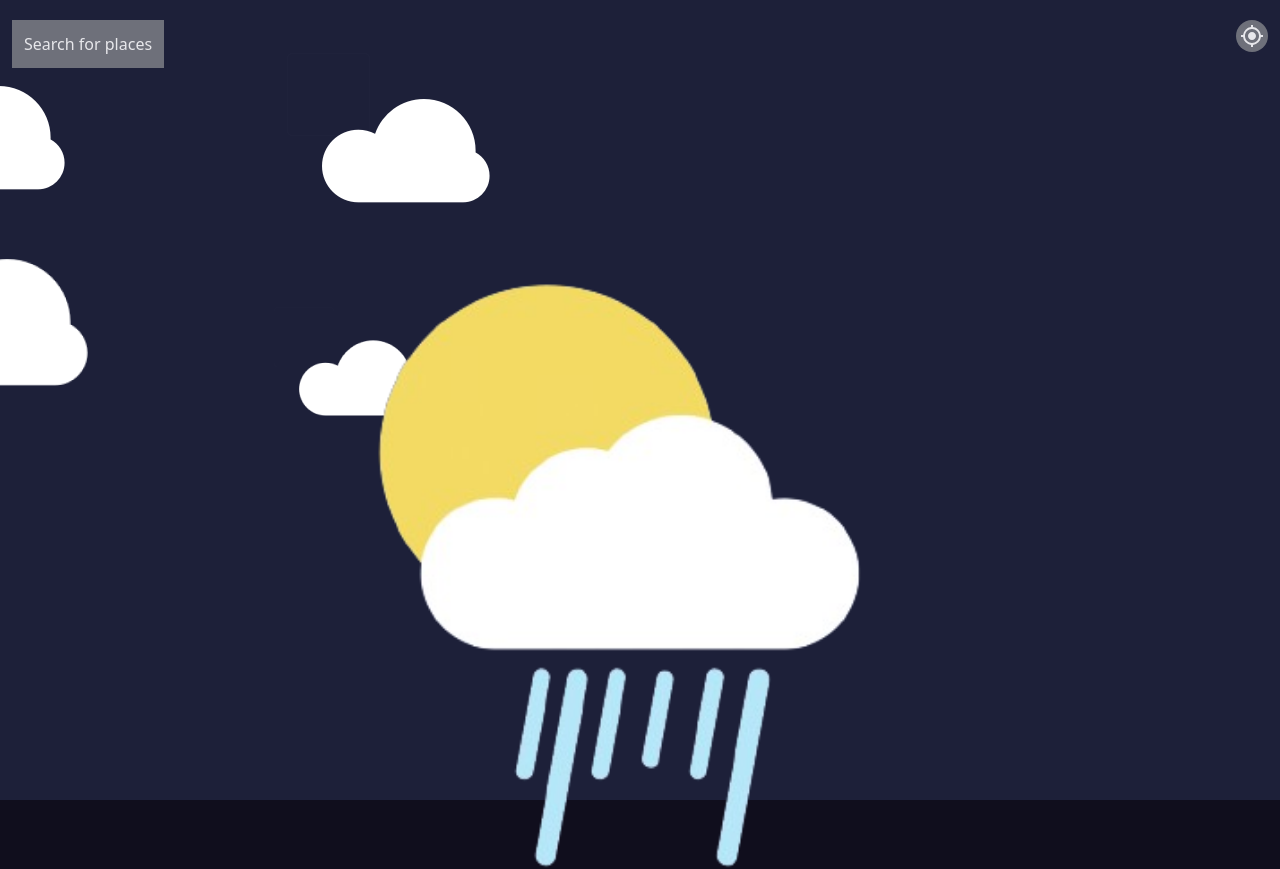
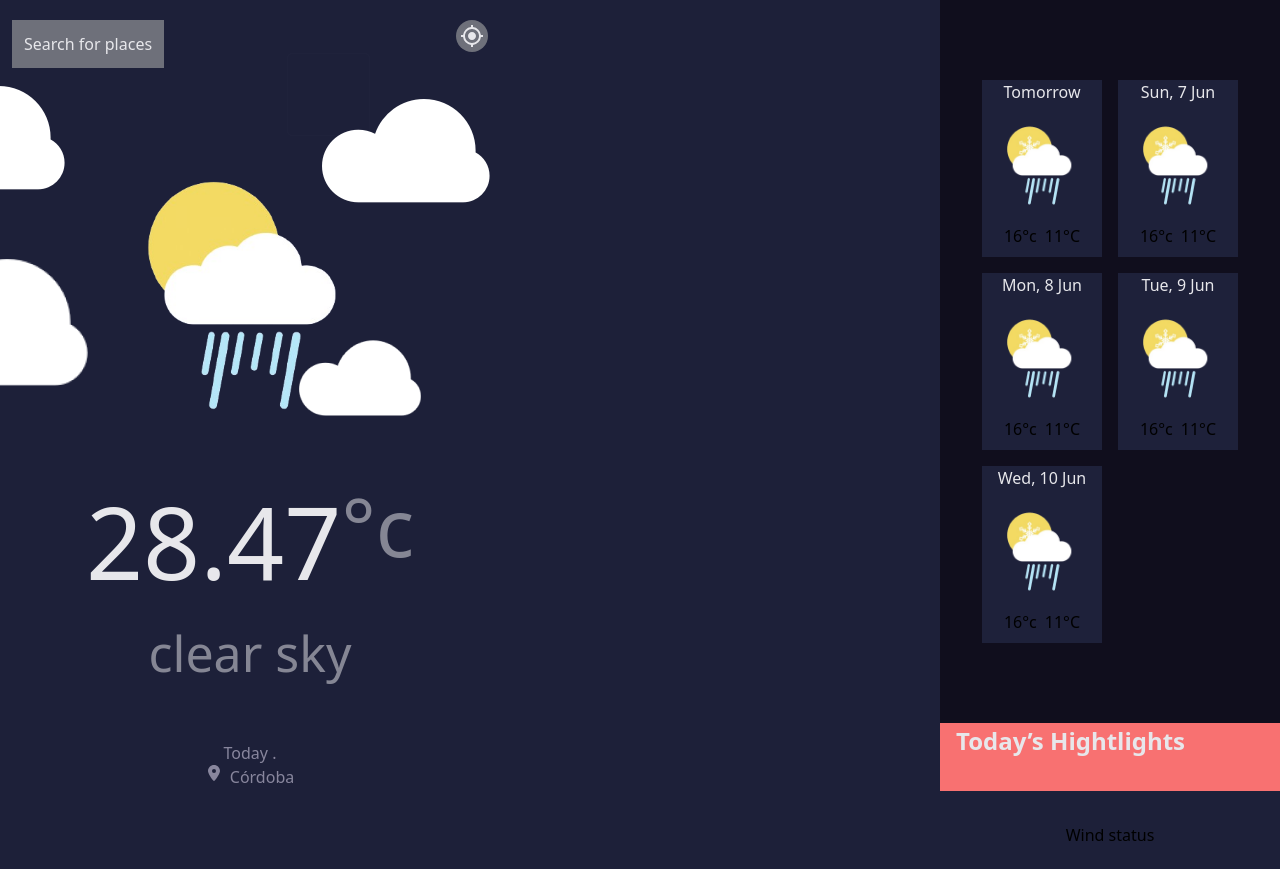
Before and after one commit to VictoriaTorres0/Weather-app, a React (Vite) app: page / in a window 1280 px wide. Shown: the top 869 px of the page. Built offline with nearby package versions, Linux system fonts and the light colour scheme.

Commit message:
Se encerraron algunos de los componentes en un div para darle un flex, en una de las vistas.

```diff
--- a/src/App.jsx
+++ b/src/App.jsx
@@ -67,9 +67,19 @@ function App() {
   return (
     <div>
       {showModal && <DropDown pedirdatos={pedirDatos} onClose={closeModal} />}
-      <SearchPlaces data={data} openModal={openModal} />
-      <WeatherCalendar />
-      <TodayHighlightsSection />
+
+      <div className="md:flex md:justify-between">
+        <SearchPlaces data={data} openModal={openModal} />
+        <div>
+          <WeatherCalendar />
+          <TodayHighlightsSection
+            visibility={data.visibility}
+            humidity={data.main.humidity}
+            wind={data.wind}
+            pressure={data.main.pressure}
+          />
+        </div>
+      </div>
     </div>
   );
 }
```
